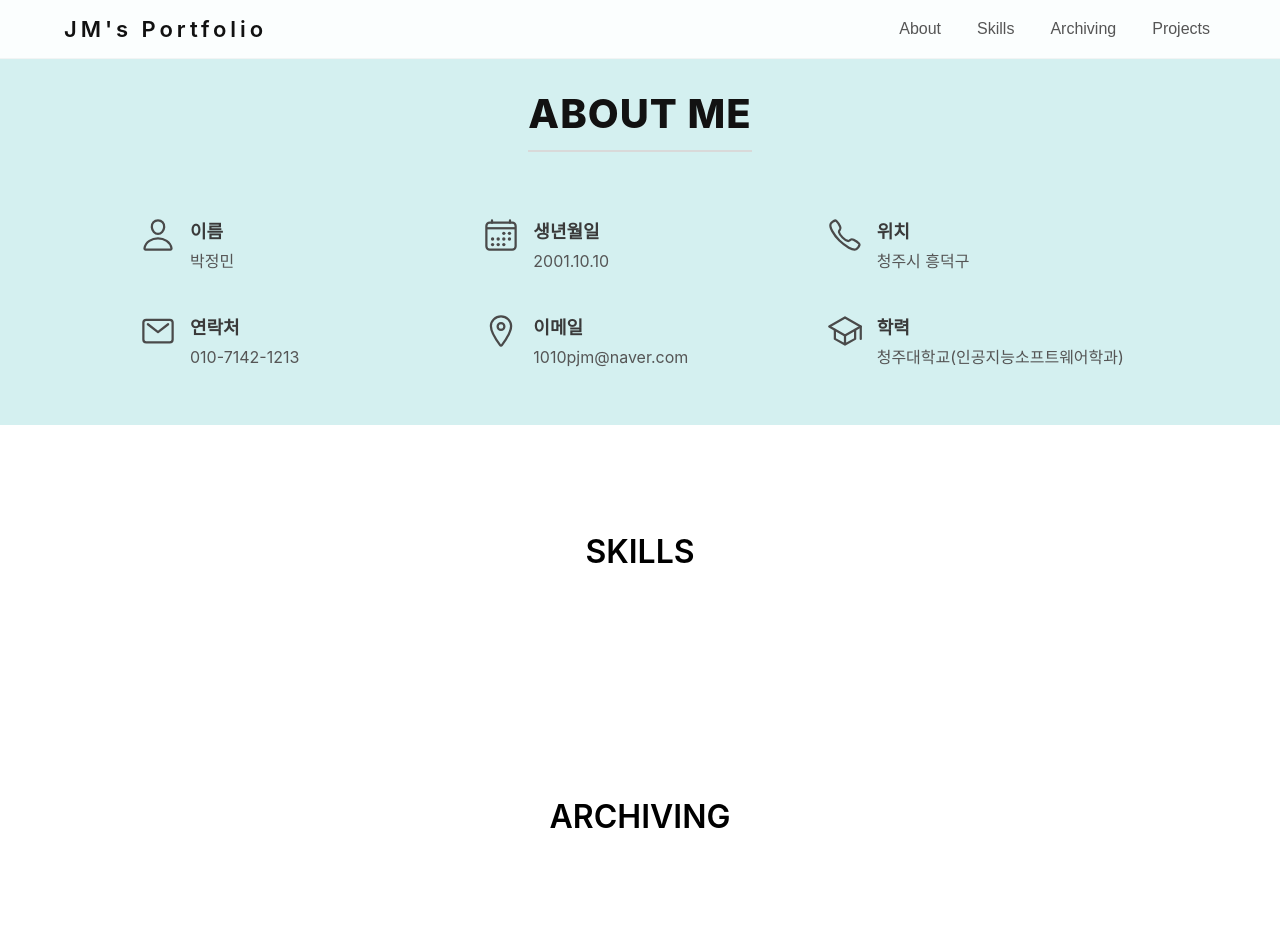
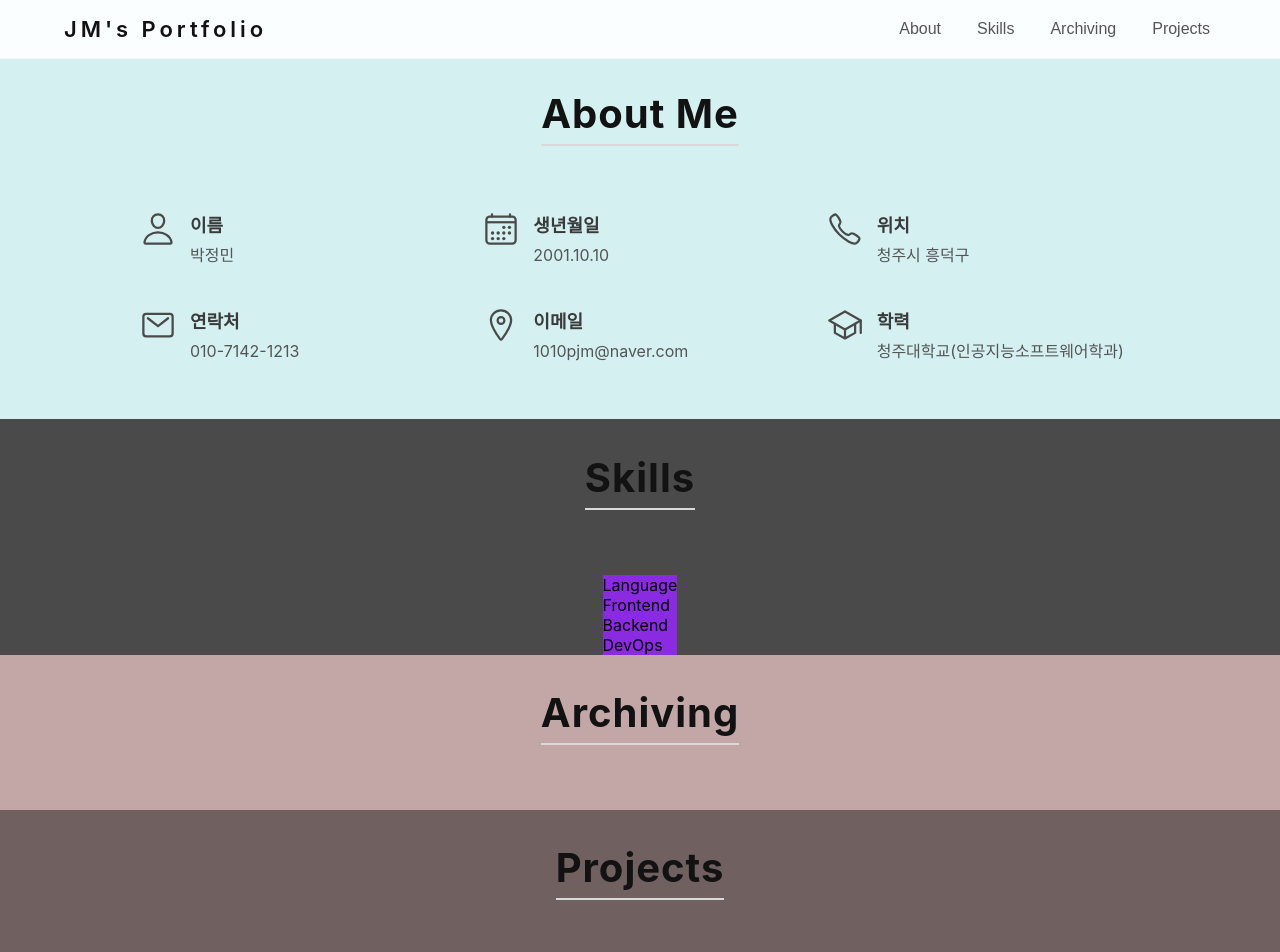
Before and after one commit to JJungMing/JM-portfolio, a React (Create React App) app: page / in a window 1280 px wide. Shown: the top 952 px of the page. Built offline with nearby package versions, Linux system fonts and the light colour scheme.

Commit message:
Title 컴포넌트 사용

```diff
--- /dev/null
+++ b/src/components/common/SectionTitle/SectionTitle.jsx
@@ -0,0 +1,12 @@
+import React from 'react';
+import styles from './SectionTitle.module.css';
+
+function SectionTitle({ children }) {
+  return (
+    <div className={styles.wrapper}>
+      <h2 className={styles.title}>{children}</h2>
+    </div>
+  );
+}
+
+export default SectionTitle;
--- /dev/null
+++ b/src/components/common/SectionTitle/SectionTitle.module.css
@@ -0,0 +1,12 @@
+.wrapper {
+    margin-bottom: 32px;
+}
+
+.title {
+    font-size: 40px;
+    font-weight: 700;
+    letter-spacing: 1px;
+    color: #121212;
+    padding-bottom: 6px;
+    border-bottom: 2px solid #d9d9d9;
+}
--- a/src/components/sections/About/About.jsx
+++ b/src/components/sections/About/About.jsx
@@ -1,5 +1,6 @@
 import React from 'react';
 import styles from './About.module.css';
+import SectionTitle from '../../common/SectionTitle/SectionTitle';
 import {
     IoPersonOutline,
     IoCalendarOutline,
@@ -21,11 +22,9 @@ const items = [
 
 function About() {
     return (
-        <section className={styles.aboutContainer}>
+        <section className={styles.aboutContainer} id="about">
 
-            <header className={styles.aboutHeader}>
-                <h2 className={styles.aboutTitle}>ABOUT ME</h2>
-            </header>
+            <SectionTitle children={"About Me"} />
 
             <div className={styles.aboutGrid}>
                 {items.map((item, idx) => (
--- a/src/components/sections/About/About.module.css
+++ b/src/components/sections/About/About.module.css
@@ -4,22 +4,7 @@
     align-items: center;
     justify-content: flex-start;
     padding: 56px 36px;
-    gap: 32px;
     background-color: #D4F0F0;
-}
-
-.aboutHeaderIcon {
-    font-size: 32px;
-    color: #4a4a4a;
-}
-
-.aboutTitle {
-    font-size: 40px;
-    font-weight: 800;
-    letter-spacing: 1px;
-    color: #121212;
-    padding-bottom: 12px;
-    border-bottom: 2px solid #d9d9d9;
 }
 
 .aboutGrid {
--- a/src/components/sections/Archiving/Archiving.jsx
+++ b/src/components/sections/Archiving/Archiving.jsx
@@ -1,10 +1,11 @@
 import React from 'react';
 import styles from './Archiving.module.css';
+import SectionTitle from '../../common/SectionTitle/SectionTitle';
 
 function Archiving() {
   return (
     <section className={styles.archivingContainer} id="archiving">
-      <h2 className={styles.archivingTitle}>ARCHIVING</h2>
+      <SectionTitle children='Archiving' />
       {/* Archiving 내용 추가 예정 */}
     </section>
   );
--- a/src/components/sections/Archiving/Archiving.module.css
+++ b/src/components/sections/Archiving/Archiving.module.css
@@ -1,7 +1,10 @@
 .archivingContainer {
-  padding: 80px 20px;
-  max-width: 1040px;
-  margin: 0 auto;
+  display: flex;
+  flex-direction: column;
+  align-items: center;
+  justify-content: flex-start;
+  padding: 0px 36px;
+  background-color: #c3a7a7;
 }
 
 .archivingTitle {
--- a/src/components/sections/Projects/Projects.jsx
+++ b/src/components/sections/Projects/Projects.jsx
@@ -1,10 +1,11 @@
 import React from 'react';
 import styles from './Projects.module.css';
+import SectionTitle from '../../common/SectionTitle/SectionTitle';
 
 function Projects() {
   return (
     <section className={styles.projectsContainer} id="projects">
-      <h2 className={styles.projectsTitle}>PROJECTS</h2>
+      <SectionTitle children='Projects' />
       {/* Projects 내용 추가 예정 */}
     </section>
   );
--- a/src/components/sections/Projects/Projects.module.css
+++ b/src/components/sections/Projects/Projects.module.css
@@ -1,7 +1,10 @@
 .projectsContainer {
-  padding: 80px 20px;
-  max-width: 1040px;
-  margin: 0 auto;
+  display: flex;
+  flex-direction: column;
+  align-items: center;
+  justify-content: flex-start;
+  padding: 0px 36px;
+  background-color: #706060;
 }
 
 .projectsTitle {
--- a/src/components/sections/Skills/Skills.jsx
+++ b/src/components/sections/Skills/Skills.jsx
@@ -1,11 +1,19 @@
 import React from 'react';
 import styles from './Skills.module.css';
+import SectionTitle from '../../common/SectionTitle/SectionTitle';
 
 function Skills() {
   return (
     <section className={styles.skillsContainer} id="skills">
-      <h2 className={styles.skillsTitle}>SKILLS</h2>
-      {/* Skills 내용 추가 예정 */}
+
+      <SectionTitle children='Skills' />
+
+      <div className={styles.skillGrid}>
+        <div>Language</div>
+        <div>Frontend</div>
+        <div>Backend</div>
+        <div>DevOps</div>
+      </div>
     </section>
   );
 }
--- a/src/components/sections/Skills/Skills.module.css
+++ b/src/components/sections/Skills/Skills.module.css
@@ -1,12 +1,12 @@
 .skillsContainer {
-  padding: 80px 20px;
-  max-width: 1040px;
-  margin: 0 auto;
+  display: flex;
+  flex-direction: column;
+  align-items: center;
+  justify-content: flex-start;
+  padding: 0px 36px;
+  background-color: #4a4a4a;
 }
 
-.skillsTitle {
-  font-size: 32px;
-  font-weight: 600;
-  margin-bottom: 40px;
-  text-align: center;
+.skillGrid {
+  background-color: blueviolet;
 }
```
Also changed, not shown: src/components/common/SectionTitle.jsx (deleted, +0 -9 lines).
